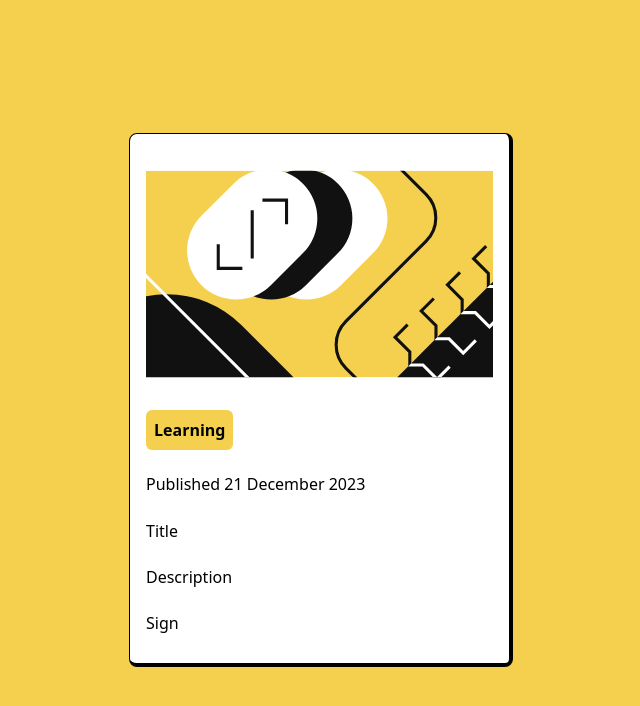
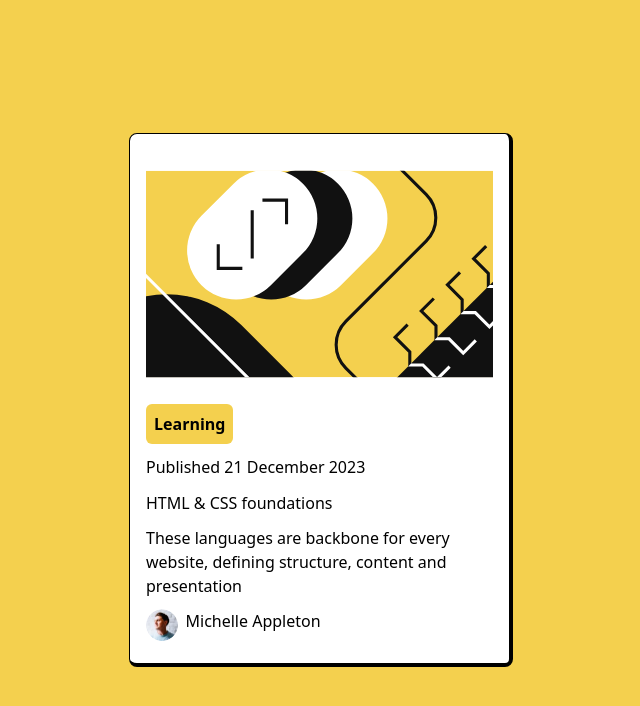
Before and after one commit to LEstebanR/FM_blog_preview_card, a React (Vite) app: page / in a window 1280 px wide. Shown: the top 706 px of the page, without its empty margins (319-959 px from the left). Built offline with nearby package versions, Linux system fonts and the light colour scheme.

Commit message:
add card information

```diff
--- a/src/App.tsx
+++ b/src/App.tsx
@@ -3,6 +3,12 @@ import Card from "./components/card";
 const CARD_DATA = {
   image: "/public/assets/images/illustration-article.svg",
   published: "21 December 2023",
+  title: "HTML & CSS foundations",
+  description: 'These languages are backbone for every website, defining structure, content and presentation',
+  author: {
+    avatar: "/public/assets/images/image-avatar.webp",
+    name: "Michelle Appleton"
+  }
 };
 
 function App() {
--- a/src/components/card.tsx
+++ b/src/components/card.tsx
@@ -5,6 +5,12 @@ type props = {
   cardData: {
     image: string;
     published: string;
+    title: string;
+    description: string;
+    author: {
+      avatar: string;
+      name: string;
+    }
   };
 };
 
@@ -15,9 +21,12 @@ const Card: React.FC<props> = ({ cardData }) => {
       <div className="flex flex-col items-start h-3/6 w-full justify-around">
         <Button label="Learning" />
         <p>Published {cardData.published}</p>
-        <p>Title</p>
-        <p>Description</p>
-        <p>Sign</p>
+        <p>{cardData.title}</p>
+        <p>{cardData.description}</p>
+        <span className="flex gap-2">
+          <img className="rounded-full h-8" src={cardData.author.avatar} />
+          <p>{cardData.author.name}</p>
+        </span>
       </div>
     </div>
   );
```
